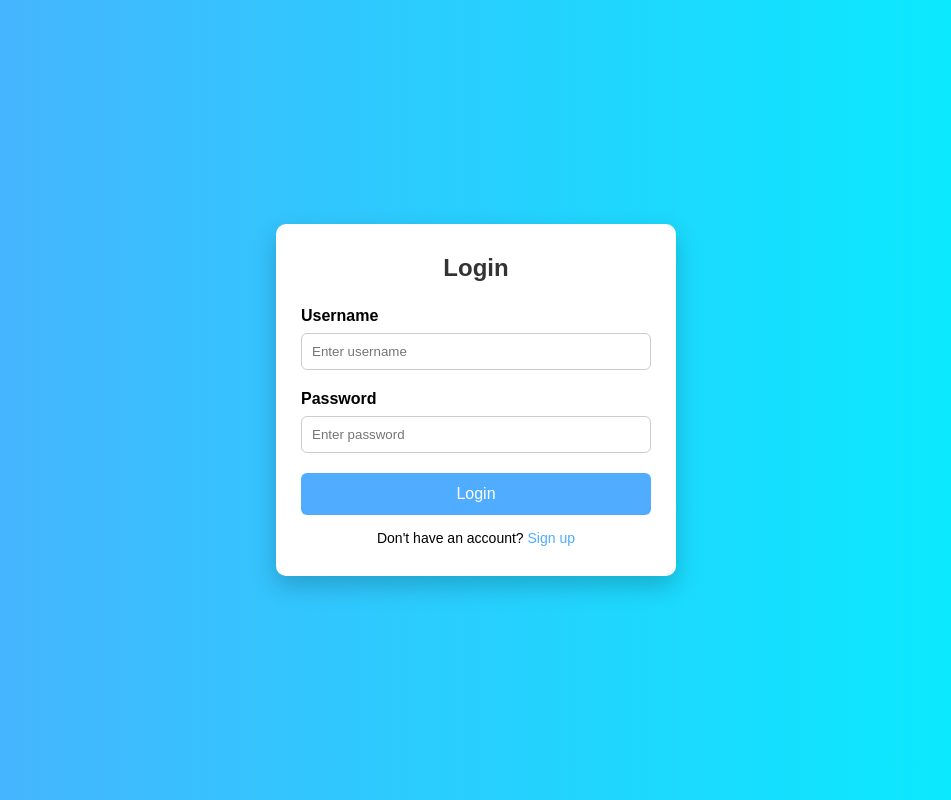
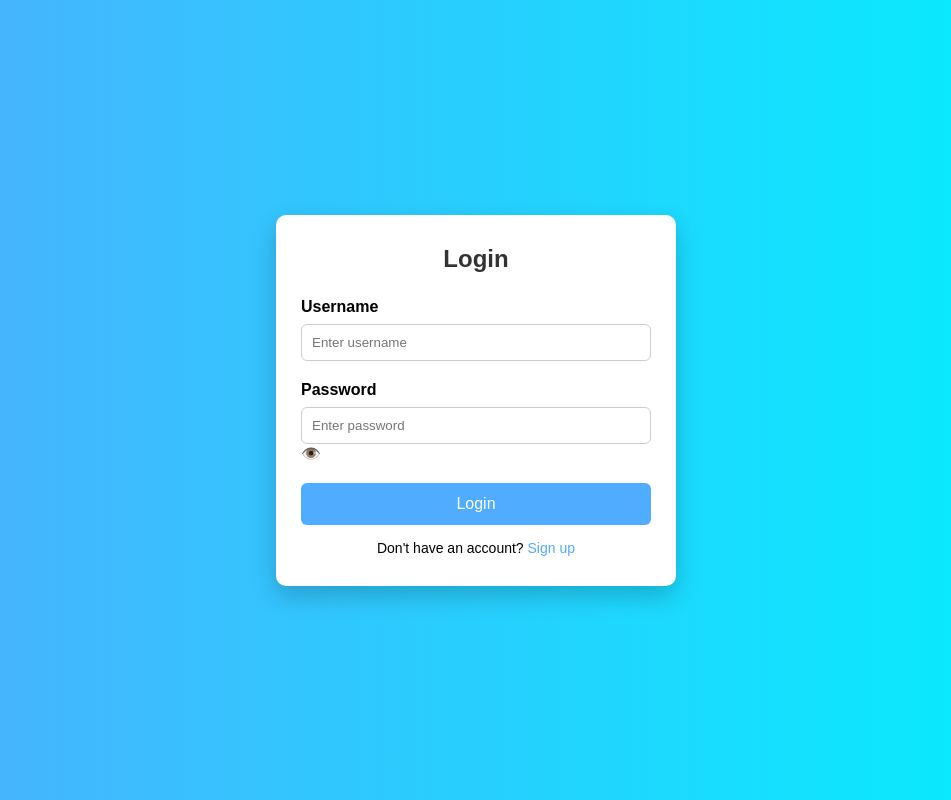
Before and after one commit to itsayushman476/Responsive-form, a plain HTML site: page index.html in a window 1280 px wide. Shown: the whole page, without its empty margins (164-1115 px from the left). Drawn offline with Linux system fonts and the light colour scheme.

Commit message:
Update index.html

```diff
--- a/index.html
+++ b/index.html
@@ -8,7 +8,7 @@
 </head>
 <body>
   <div class="login-container">
-    <form class="login-form">
+    <form class="login-form" id="loginForm">
       <h2>Login</h2>
       <div class="input-group">
         <label for="username">Username</label>
@@ -16,11 +16,16 @@
       </div>
       <div class="input-group">
         <label for="password">Password</label>
-        <input type="password" id="password" placeholder="Enter password" required />
+        <div class="password-wrapper">
+          <input type="password" id="password" placeholder="Enter password" required />
+          <span id="togglePassword" class="toggle-password">👁️</span>
+        </div>
       </div>
       <button type="submit">Login</button>
       <p class="signup-text">Don't have an account? <a href="#">Sign up</a></p>
     </form>
   </div>
+
+  <script src="script.js"></script>
 </body>
 </html>
```
